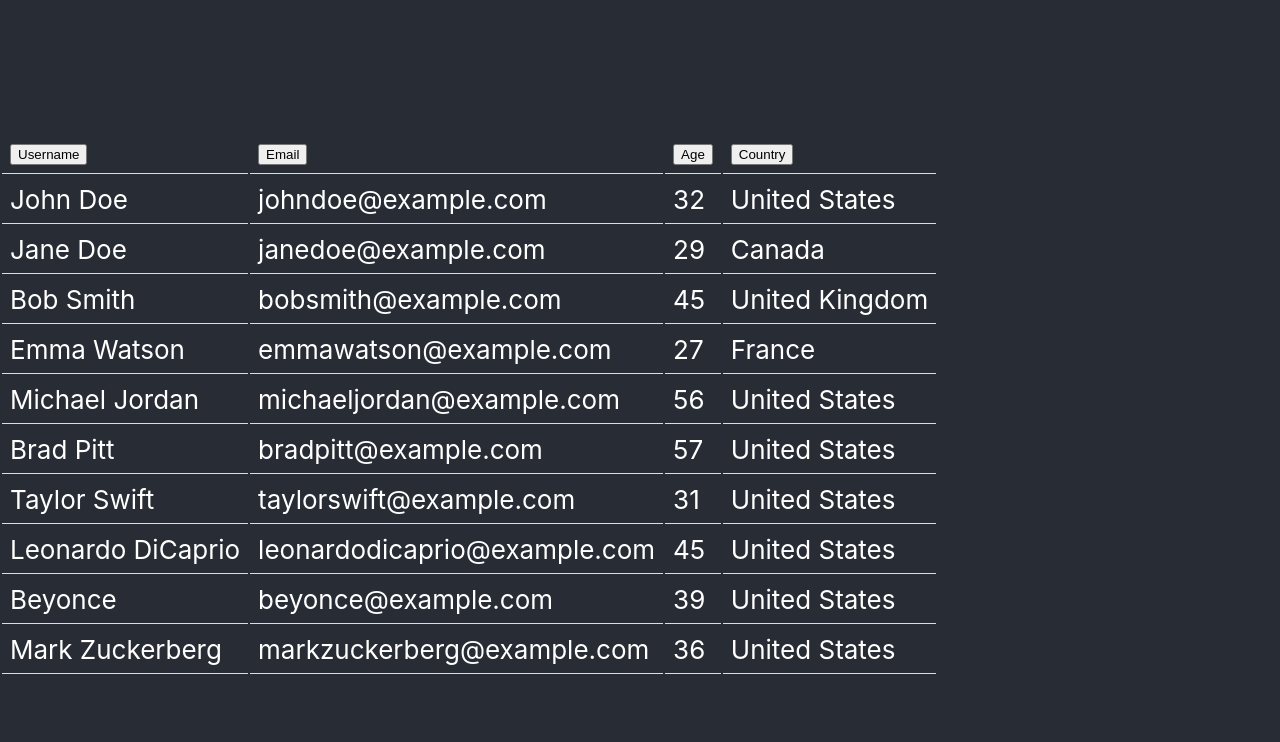
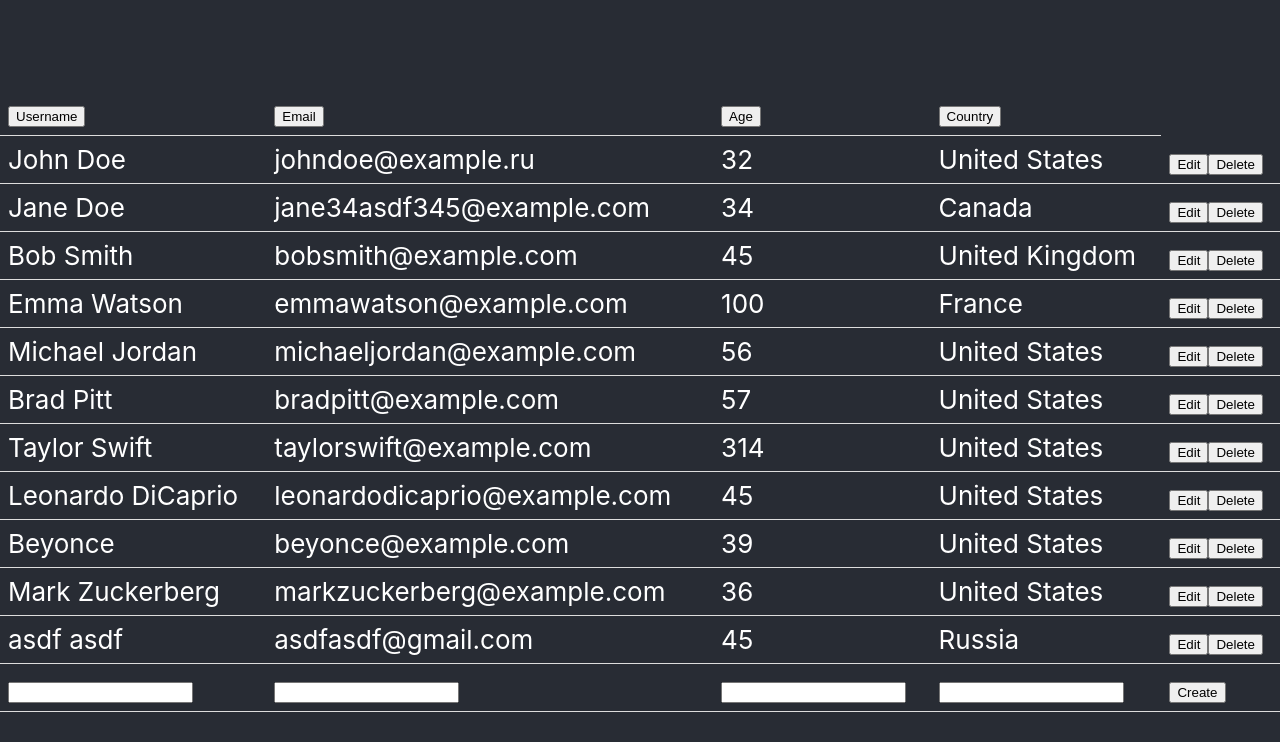
Before and after one commit to llirikkcoder/stl-test-job, a React (Create React App) app: page / in a window 1280 px wide. Shown: the top 742 px of the page. Built offline with nearby package versions, Linux system fonts and the light colour scheme; data requests are answered from the project's data file.

Commit message:
in progress

```diff
--- a/db.json
+++ b/db.json
@@ -1,64 +1,81 @@
 {
   "users": [
     {
+      "id": 1,
       "username": "John Doe",
-      "email": "johndoe@example.com",
+      "email": "johndoe@example.ru",
       "age": 32,
       "country": "United States"
     },
     {
+      "id": 2,
       "username": "Jane Doe",
-      "email": "janedoe@example.com",
-      "age": 29,
+      "email": "jane34asdf345@example.com",
+      "age": "34",
       "country": "Canada"
     },
     {
+      "id": 3,
       "username": "Bob Smith",
       "email": "bobsmith@example.com",
       "age": 45,
       "country": "United Kingdom"
     },
     {
+      "id": 4,
       "username": "Emma Watson",
       "email": "emmawatson@example.com",
-      "age": 27,
+      "age": "100",
       "country": "France"
     },
     {
+      "id": 5,
       "username": "Michael Jordan",
       "email": "michaeljordan@example.com",
       "age": 56,
       "country": "United States"
     },
     {
+      "id": 6,
       "username": "Brad Pitt",
       "email": "bradpitt@example.com",
       "age": 57,
       "country": "United States"
     },
     {
+      "id": 7,
       "username": "Taylor Swift",
       "email": "taylorswift@example.com",
-      "age": 31,
+      "age": "314",
       "country": "United States"
     },
     {
+      "id": 8,
       "username": "Leonardo DiCaprio",
       "email": "leonardodicaprio@example.com",
       "age": 45,
       "country": "United States"
     },
     {
+      "id": 9,
       "username": "Beyonce",
       "email": "beyonce@example.com",
       "age": 39,
       "country": "United States"
     },
     {
+      "id": 10,
       "username": "Mark Zuckerberg",
       "email": "markzuckerberg@example.com",
       "age": 36,
       "country": "United States"
+    },
+    {
+      "username": "asdf asdf",
+      "email": "asdfasdf@gmail.com",
+      "age": "45",
+      "country": "Russia",
+      "id": 11
     }
   ]
 }
--- a/src/components/UsersTable.jsx
+++ b/src/components/UsersTable.jsx
@@ -1,5 +1,6 @@
 import { useEffect, useState } from 'react';
 import styled from 'styled-components';
+
 
 const Table = styled.table`
   width: 100%;
@@ -13,10 +14,17 @@ const Table = styled.table`
   }
 `;
 
-
 function UsersTable() {
   const [users, setUsers] = useState([]);
   const [sortField, setSortField] = useState(null);
+  const [editingUser, setEditingUser] = useState(null);
+
+  const [newUser, setNewUser] = useState({
+    username: "",
+    email: "",
+    age: "",
+    country: ""
+  });
 
   useEffect(() => {
     async function fetchUsers() {
@@ -25,7 +33,7 @@ function UsersTable() {
       setUsers(users);
     }
     fetchUsers();
-  }, []);
+  }, [editingUser]);
 
   const handleSort = (field) => {
     if (sortField === field) {
@@ -45,9 +53,79 @@ function UsersTable() {
     setUsers(sortedUsers);
   };
 
+  const handleNewUserChange = (e) => {
+    setNewUser({
+      ...newUser,
+      [e.target.name]: e.target.value
+    });
+  };
+
+  const handleEditUserChange = (e) => {
+    setEditingUser({
+      ...editingUser,
+      [e.target.name]: e.target.value
+    });
+  };
+
+  const handleEditUser = (user) => {
+    setEditingUser({ ...user });
+  };
+
+  const handleDeleteUser = (user) => {
+    async function deleteUser(user) {
+      await fetch(`http://localhost:3001/users/${user.id}`, {
+        method: "DELETE"
+      });
+      const updatedUsers = users.filter((u) => u.id !== user.id);
+      setUsers(updatedUsers);
+    }
+    deleteUser(user);
+  };
+
+  const handleSaveUser = (user) => {
+    async function saveUser(user) {
+      let response;
+      if (user.id) {
+        // update existing user
+        response = await fetch(`http://localhost:3001/users/${user.id}`, {
+          method: "PUT",
+          headers: { "Content-Type": "application/json" },
+          body: JSON.stringify(user)
+        });
+      } else {
+        // create new user
+        response = await fetch("http://localhost:3001/users", {
+          method: "POST",
+          headers: { "Content-Type": "application/json" },
+          body: JSON.stringify(user)
+        });
+      }
+      const savedUser = await response.json();
+      const updatedUsers = user.id
+        ? users.map((u) => (u.id === savedUser.id ? savedUser : u))
+        : [...users, savedUser];
+      setUsers(updatedUsers);
+    }
+    saveUser(user);
+  };
+
+  const handleCancelEdit = () => {
+    setEditingUser(null);
+  };
+
+  const handleCreateUser = () => {
+    handleSaveUser(newUser);
+    setNewUser({
+      username: "",
+      email: "",
+      age: "",
+      country: ""
+    });
+  };
+
   return (
     <Table>
-      <table>
+      {/* <table> */}
       <thead>
         <tr>
           <th>
@@ -67,14 +145,104 @@ function UsersTable() {
       <tbody>
         {users.map((user) => (
           <tr key={user.id}>
-              <td>{user.username}</td>
-              <td>{user.email}</td>
-              <td>{user.age}</td>
-              <td>{user.country}</td>
+            <td>
+              {editingUser?.id === user.id ? (
+                <input
+                  name="username"
+                  value={editingUser?.username || ""}
+                  onChange={handleEditUserChange}
+                />
+              ) : (
+                user.username || ""
+              )}
+            </td>
+            <td>
+              {editingUser?.id === user.id ? (
+                <input
+                  name="email"
+                  value={editingUser?.email}
+                  onChange={handleEditUserChange}
+                />
+              ) : (
+                user.email
+              )}
+            </td>
+            <td>
+              {editingUser?.id === user.id ? (
+                <input
+                  name="age"
+                  value={editingUser?.age}
+                  onChange={handleEditUserChange}
+                />
+              ) : (
+                user.age
+              )}
+            </td>
+            <td>
+              {editingUser?.id === user.id ? (
+                <input
+                  name="country"
+                  value={editingUser?.country}
+                  onChange={handleEditUserChange}
+                />
+              ) : (
+                user.country
+              )}
+            </td>
+            <td>
+              {editingUser?.id === user.id ? (
+                <>
+                  <button onClick={() => handleSaveUser(editingUser)}>
+                    Save
+                  </button>
+                  <button onClick={handleCancelEdit}>Cancel</button>
+                </>
+              ) : (
+                <>
+                  <button onClick={() => handleEditUser(user)}>Edit</button>
+                  <button onClick={() => handleDeleteUser(user)}>Delete</button>
+                </>
+              )}
+            </td>
           </tr>
         ))}
       </tbody>
-      </table>
+      <tfoot>
+        <tr>
+          <td>
+            <input
+              name="username"
+              value={newUser?.username}
+              onChange={handleNewUserChange}
+            />
+          </td>
+          <td>
+            <input
+              name="email"
+              value={newUser?.email}
+              onChange={handleNewUserChange}
+            />
+          </td>
+          <td>
+            <input
+              name="age"
+              value={newUser?.age}
+              onChange={handleNewUserChange}
+            />
+          </td>
+          <td>
+            <input
+              name="country"
+              value={newUser?.country}
+              onChange={handleNewUserChange}
+            />
+          </td>
+          <td>
+            <button onClick={handleCreateUser}>Create</button>
+          </td>
+        </tr>
+      </tfoot>
+      {/* </table> */}
     </Table>
   );
 }
```
Lines whose indentation alone changed are shown as unchanged.
